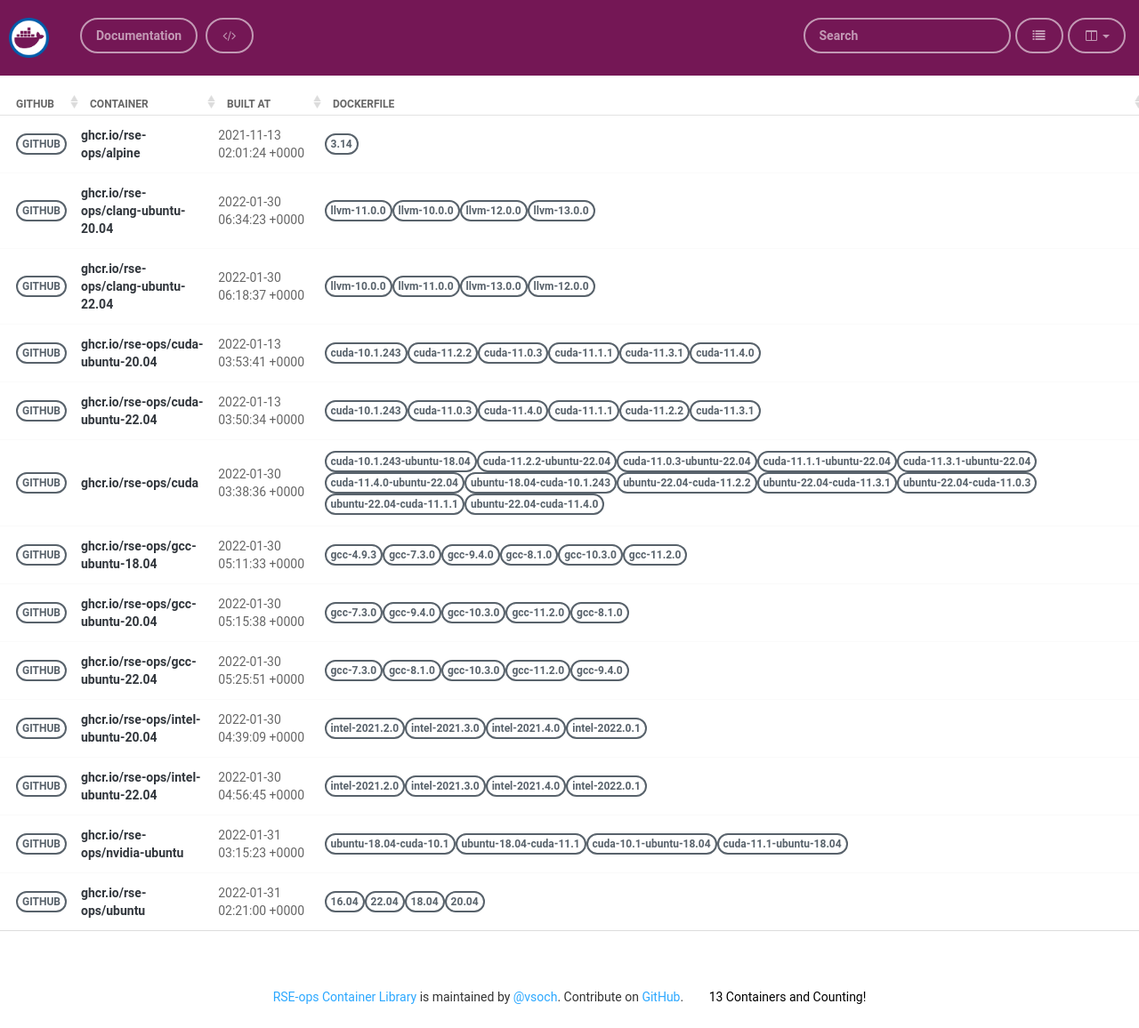
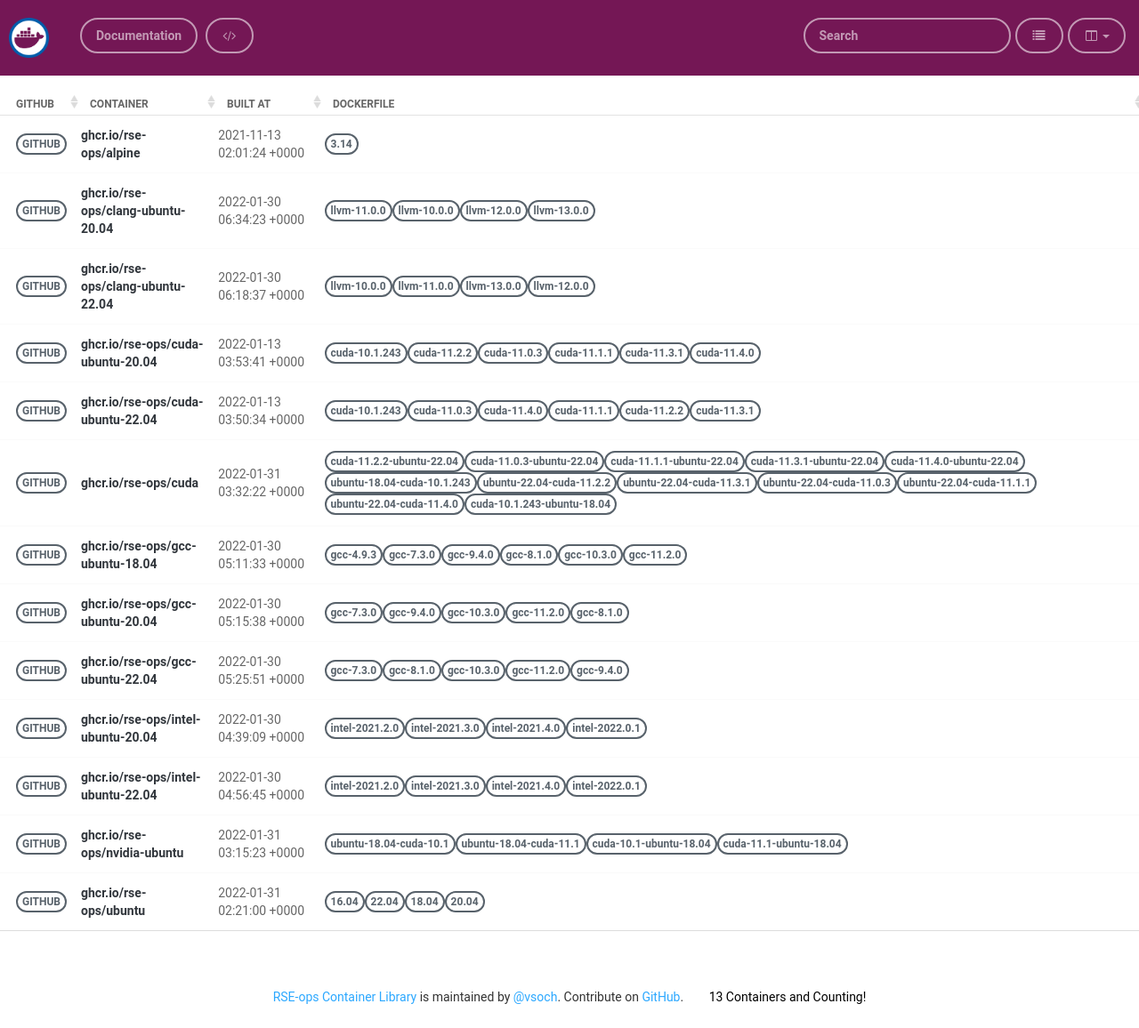
Before and after one commit to rse-ops/docker-images, a Jekyll site: the page built from pages/index.md, in a window 1280 px wide. Shown: the whole page at 89% size. Built offline with Jekyll 4.4.1, drawn with Linux system fonts in a browser that asks for light colours; nearby versions of some CDN libraries.

Commit message:
Automated push to update library 2022-01-31

```diff
--- a/_library/ghcr.io-rse-ops-cuda.md
+++ b/_library/ghcr.io-rse-ops-cuda.md
@@ -1,14 +1,11 @@
 ---
 layout: container
 name: ghcr.io/rse-ops/cuda
-updated_at: 2022-01-30 03:38:36.825681
+updated_at: 2022-01-31 03:32:22.437629
 
 
 container_url: https://github.com/orgs/rse-ops/packages/container/package/cuda
 versions:
- - tag: cuda-10.1.243-ubuntu-18.04
-   dockerfile: https://github.com/rse-ops/docker-images/blob/main/ubuntu/cuda/Dockerfile
-   manifest: https://crane.ggcr.dev/manifest/ghcr.io/rse-ops/cuda:cuda-10.1.243-ubuntu-18.04
  - tag: cuda-11.2.2-ubuntu-22.04
    dockerfile: https://github.com/rse-ops/docker-images/blob/main/ubuntu/cuda/Dockerfile
    manifest: https://crane.ggcr.dev/manifest/ghcr.io/rse-ops/cuda:cuda-11.2.2-ubuntu-22.04
```
Also changed, not shown: other parts of _library/ghcr.io-rse-ops-cuda.md (+3 -0 lines).
